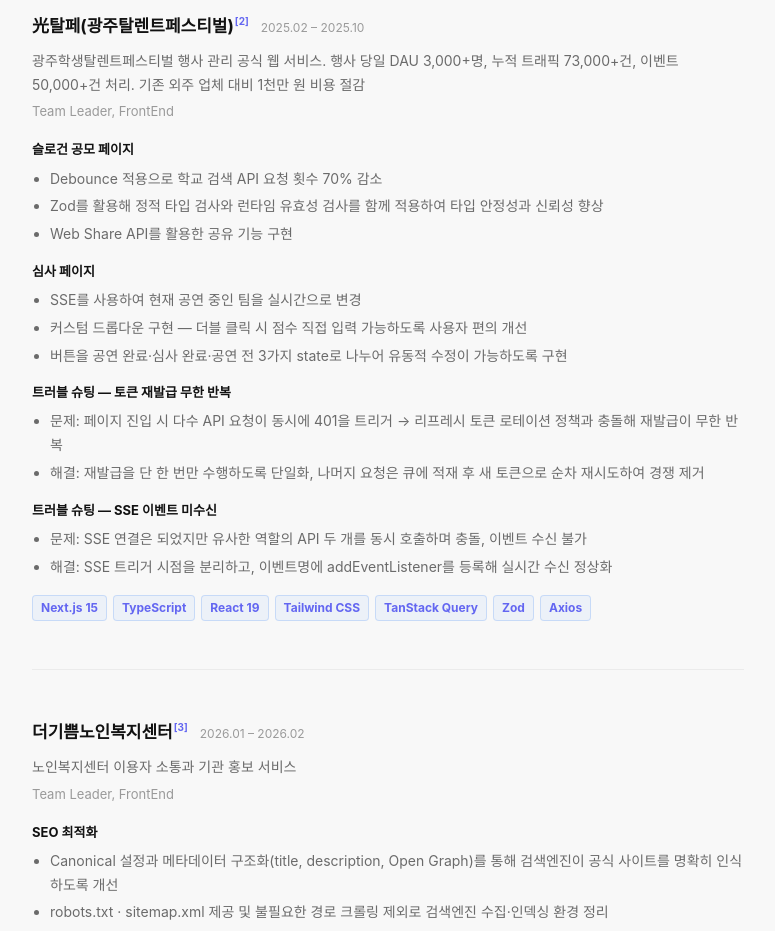
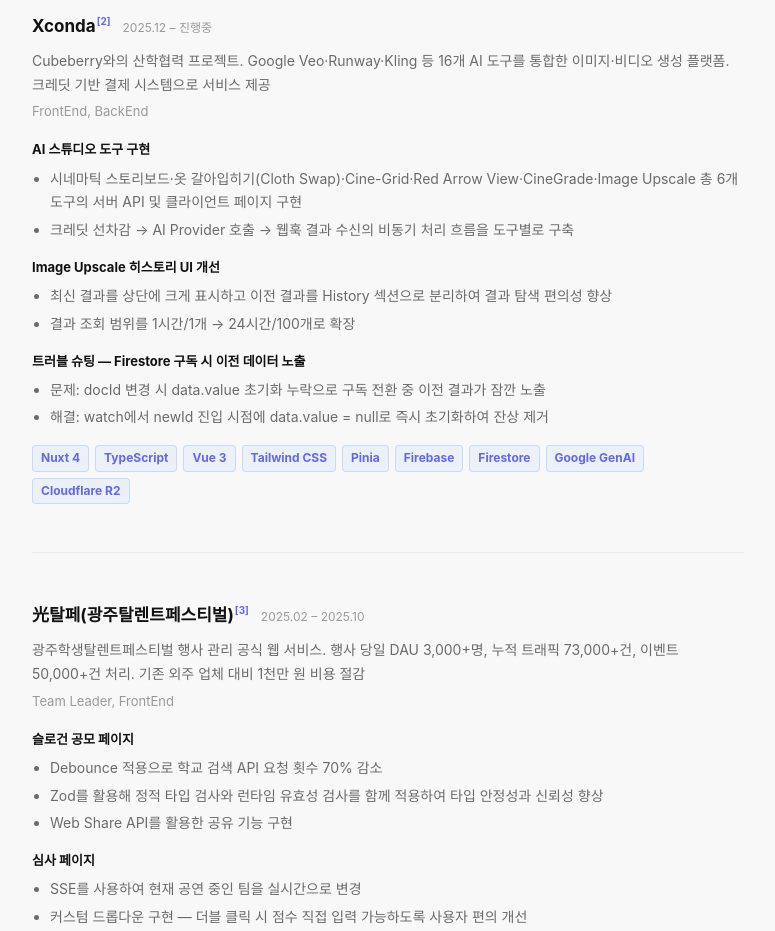
Before and after one commit to bae080311/resume, a Vue app: page / in a window 1280 px wide. Shown: the part 1700-2631 px from the top of the page, without its empty margins (252-1027 px from the left). Built offline with nearby package versions, Linux system fonts and the light colour scheme; a web font is replaced by a local one.

Commit message:
feat: xconda 프로젝트 추가

```diff
--- a/src/components/ProjectsSection.vue
+++ b/src/components/ProjectsSection.vue
@@ -92,6 +92,48 @@ const projects = [
     ],
   },
   {
+    title: "Xconda",
+    period: "2025.12 – 진행중",
+    description:
+      "Cubeberry와의 산학협력 프로젝트. Google Veo·Runway·Kling 등 16개 AI 도구를 통합한 이미지·비디오 생성 플랫폼. 크레딧 기반 결제 시스템으로 서비스 제공",
+    role: "FrontEnd, BackEnd",
+    team: "산학협력 기업: Cubeberry",
+    sections: [
+      {
+        name: "AI 스튜디오 도구 구현",
+        items: [
+          "시네마틱 스토리보드·옷 갈아입히기(Cloth Swap)·Cine-Grid·Red Arrow View·CineGrade·Image Upscale 총 6개 도구의 서버 API 및 클라이언트 페이지 구현",
+          "크레딧 선차감 → AI Provider 호출 → 웹훅 결과 수신의 비동기 처리 흐름을 도구별로 구축",
+        ],
+      },
+      {
+        name: "Image Upscale 히스토리 UI 개선",
+        items: [
+          "최신 결과를 상단에 크게 표시하고 이전 결과를 History 섹션으로 분리하여 결과 탐색 편의성 향상",
+          "결과 조회 범위를 1시간/1개 → 24시간/100개로 확장",
+        ],
+      },
+      {
+        name: "트러블 슈팅 — Firestore 구독 시 이전 데이터 노출",
+        items: [
+          "문제: docId 변경 시 data.value 초기화 누락으로 구독 전환 중 이전 결과가 잠깐 노출",
+          "해결: watch에서 newId 진입 시점에 data.value = null로 즉시 초기화하여 잔상 제거",
+        ],
+      },
+    ],
+    techs: [
+      "Nuxt 4",
+      "TypeScript",
+      "Vue 3",
+      "Tailwind CSS",
+      "Pinia",
+      "Firebase",
+      "Firestore",
+      "Google GenAI",
+      "Cloudflare R2",
+    ],
+  },
+  {
     title: "光탈페(광주탈렌트페스티벌)",
     period: "2025.02 – 2025.10",
     description:
@@ -138,32 +180,6 @@ const projects = [
       "TanStack Query",
       "Zod",
       "Axios",
-    ],
-  },
-  {
-    title: "더기쁨노인복지센터",
-    period: "2026.01 – 2026.02",
-    description: "노인복지센터 이용자 소통과 기관 홍보 서비스",
-    role: "Team Leader, FrontEnd",
-    team: "FE 3명, BE 3명, Design 2명",
-    sections: [
-      {
-        name: "SEO 최적화",
-        items: [
-          "Canonical 설정과 메타데이터 구조화(title, description, Open Graph)를 통해 검색엔진이 공식 사이트를 명확히 인식하도록 개선",
-          "robots.txt · sitemap.xml 제공 및 불필요한 경로 크롤링 제외로 검색엔진 수집·인덱싱 환경 정리",
-          "압축 전송, 정적 자산 캐시, 보안 헤더 적용으로 페이지 로딩 성능과 검색엔진 신뢰도 향상",
-        ],
-      },
-    ],
-    techs: [
-      "Next.js 15",
-      "TypeScript",
-      "React 19",
-      "Tailwind CSS",
-      "TanStack Query",
-      "Axios",
-      "Sonner",
     ],
   },
 ];
```
